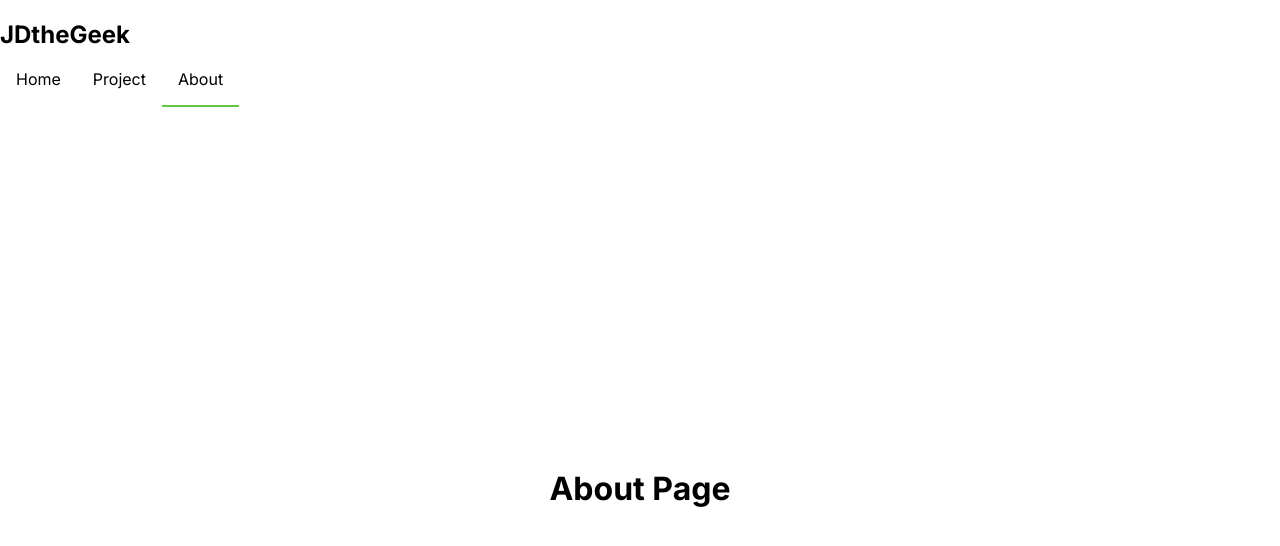
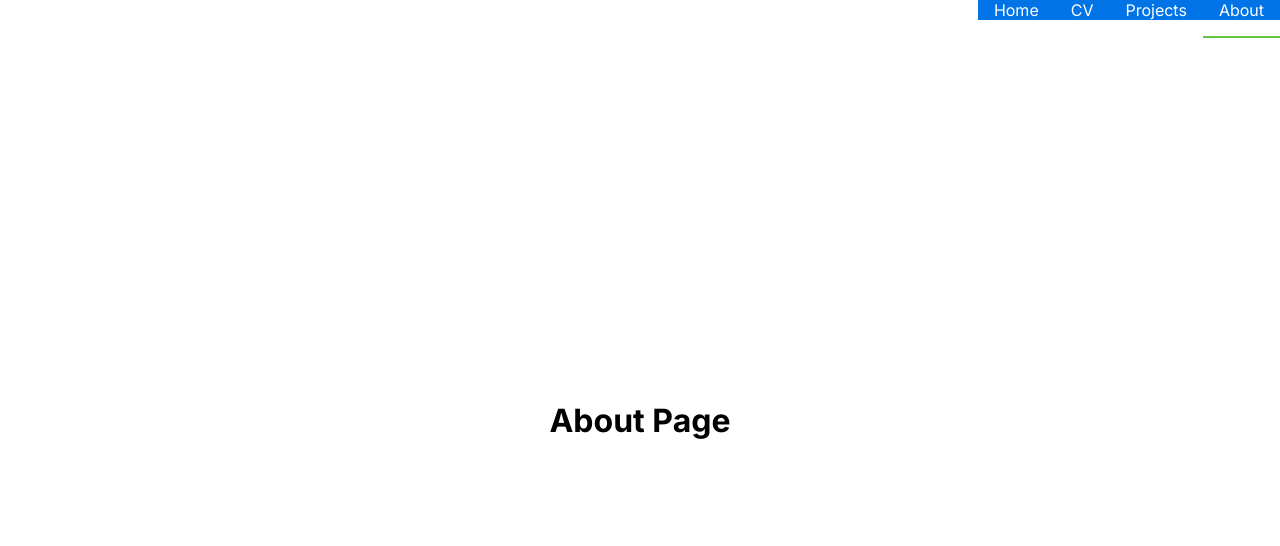
Before and after one commit to JDtheGeek/portfolio, a Next.js app: page /about in a window 1280 px wide. Shown: the top 546 px of the page. Built offline with nearby package versions, Linux system fonts and the light colour scheme.

Commit message:
Feat - adds Nav component and styling

```diff
--- a/components/Nav/Nav.module.scss
+++ b/components/Nav/Nav.module.scss
@@ -1,14 +1,11 @@
-.logo {
-  height: 1em;
-}
+.nav {
+  background: var(--clr-primary-400, blue);
+  align-self: center;
+  justify-self: end;
+  color: white;
 
-.link {
-  height: 1em;
-  &.selected {
-    background-color: coral;
+  & > * {
+    align-self: center;
+    justify-self: end;
   }
 }
-
-a.selected {
-  color: blue;
-}
--- a/components/Nav/index.tsx
+++ b/components/Nav/index.tsx
@@ -1,20 +1,20 @@
 import Link from '../Link'
-import NextLink from 'next/link'
-import navStyles from './Nav.module.scss'
+import Styles from './Nav.module.scss'
 
-const Nav = () => {
+
+const Nav = (): JSX.Element => {
   return (
-    <nav className={navStyles.nav}>
-      <NextLink href='/' >
-        <a className={navStyles.logo}><h1>JDtheGeek</h1></a>
-      </NextLink>
-      <Link href='/'>
+    <nav className={Styles.nav}>
+      <Link className={Styles.link} href='/'>
         <a >Home</a>
       </Link>
-      <Link href='/projects'>
-        <a >Project</a>
+      <Link className={Styles.link} href='/cv'>
+        <a >CV</a>
       </Link>
-      <Link href='/about'>
+      <Link className={Styles.link} href='/projects'>
+        <a >Projects</a>
+      </Link>
+      <Link className={Styles.link} href='/about'>
         <a className="link">About</a>
       </Link>
     </nav>
```
